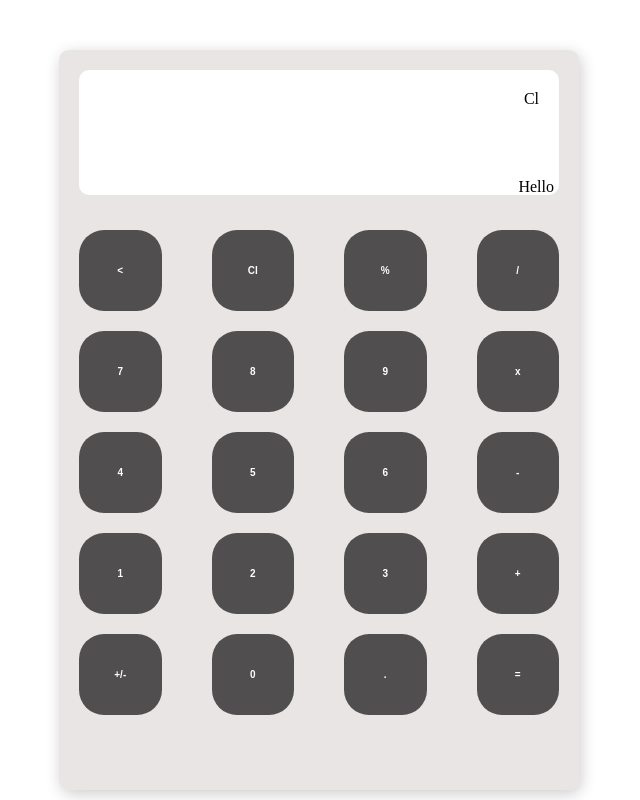
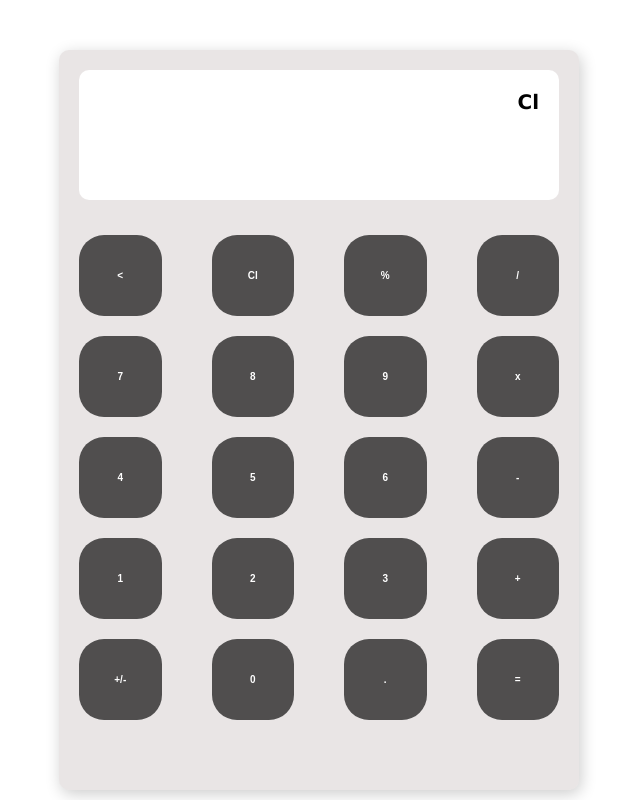
Before and after one commit to jetsonren12/vanilla-calculator, a plain HTML site: page index.html in a window 1280 px wide. Both pictures are taken after a click on the button "Cl". Shown: the whole page, without its empty margins (321-961 px from the left). Drawn offline with Linux system fonts and the light colour scheme.

Commit message:
Added a function to capture input from calculator and added an ID for the equal sign to make it easier to identify.

```diff
--- a/calculator.js
+++ b/calculator.js
@@ -12,31 +12,45 @@ let n2 = ''
 let operand = ''
 
 function createCalc(){
+    const cleanedSymbols = calFunctions.split(',').filter(c => c !== ',')
+    createBtns(cleanedSymbols)
+}
+
+
+function createBtns(sym){
     let num = 0
-    const cleanedSymbols = calFunctions.split(',').filter(c => c !== ',')
-
     for(let x = 5; x > 0; x--){
         let btnContainer = document.createElement('div')
         btnContainer.setAttribute('class', 'btn-container')
-        btnContainer.addEventListener('click', (e) => {
-            let n1 = e.target.innerText
-            displayUpperHalf.append(n1)
-            displayLowerHalf.append('Hello')
-        })
         mainContainer.append(btnContainer)
         for(let y = 4; y > 0; y--){
             let btn = document.createElement('button')
-            btn.innerText = `${cleanedSymbols[num]}`
+            btn.innerText = `${sym[num]}`
             num++
-            btn.setAttribute('class','btn')
+            btn.innerText === '=' ? btn.setAttribute('id', 'equal') : btn.setAttribute('class','btn')
+            btn.addEventListener('click', (e) => {
+                toDisplay(e)
+            })
             btnContainer.append(btn)
         }
     }
+    let equal = document.querySelector('#equal')
+    console.log(equal);
 
 }
 
 
 
+
+function toDisplay(e){
+    if(e.target.innerText === '='){
+        let input = document.querySelector('#upper')
+        console.log(input.innerText.split(' '))
+    } else {
+        displayUpperHalf.append(e.target.innerText)
+    }
+
+}
 
 
 createCalc()
@@ -46,26 +60,28 @@ const subtract = (a,b) => b - a
 const multiply = (a,b) => a * b
 const divide = (a,b) => b / a
 
-function operate(a,b,operator){
+function operate(a,operator,b){
     switch (operator) {
         case '+':
-            console.log(add(a,b))
+            add(a,b)
             break;
         case '-':
-            console.log(subtract(a,b))
+            subtract(a,b)
             break;
         case '*':
-            console.log(multiply(a,b))
+            multiply(a,b)
             break;
         case '/':
-            console.log(divide(a,b))
+            divide(a,b)
             break;
             default:
                 break;
-            }
-        }
+    }
+}
 
-// operate(n1,n2,operand)
+
+
+
 
 displayContainer.append(displayUpperHalf)
 displayContainer.append(displayLowerHalf)
--- a/style.css
+++ b/style.css
@@ -3,6 +3,7 @@ body,
 #display-container,
 .main-container,
 .btn-container {
+    font-family: 'Comic Sans', Verdana, sans-serif;
     display: flex;
 }
 
@@ -31,17 +32,17 @@ body {
     width: 480px;
     border-radius: 10px;
     height: 100px;
-    padding-bottom: 25px;
-    gap: 30px;
+    padding-bottom: 30px;
+    gap: 20px;
 }
 
-#upper {
+#upper,
+#lower {
+    font-size: 20px;
+    font-weight: bold;
     padding: 20px;
 }
 
-#lower {
-    padding: 20px 5px;
-}
 
 .main-container {
     flex-direction: column;
@@ -55,7 +56,8 @@ body {
     flex-shrink: 0;
 }
 
-.btn {
+.btn,
+#equal {
     border: none;
     border-radius: 25px;
     background: rgba(9, 9, 9, 0.684);
```
